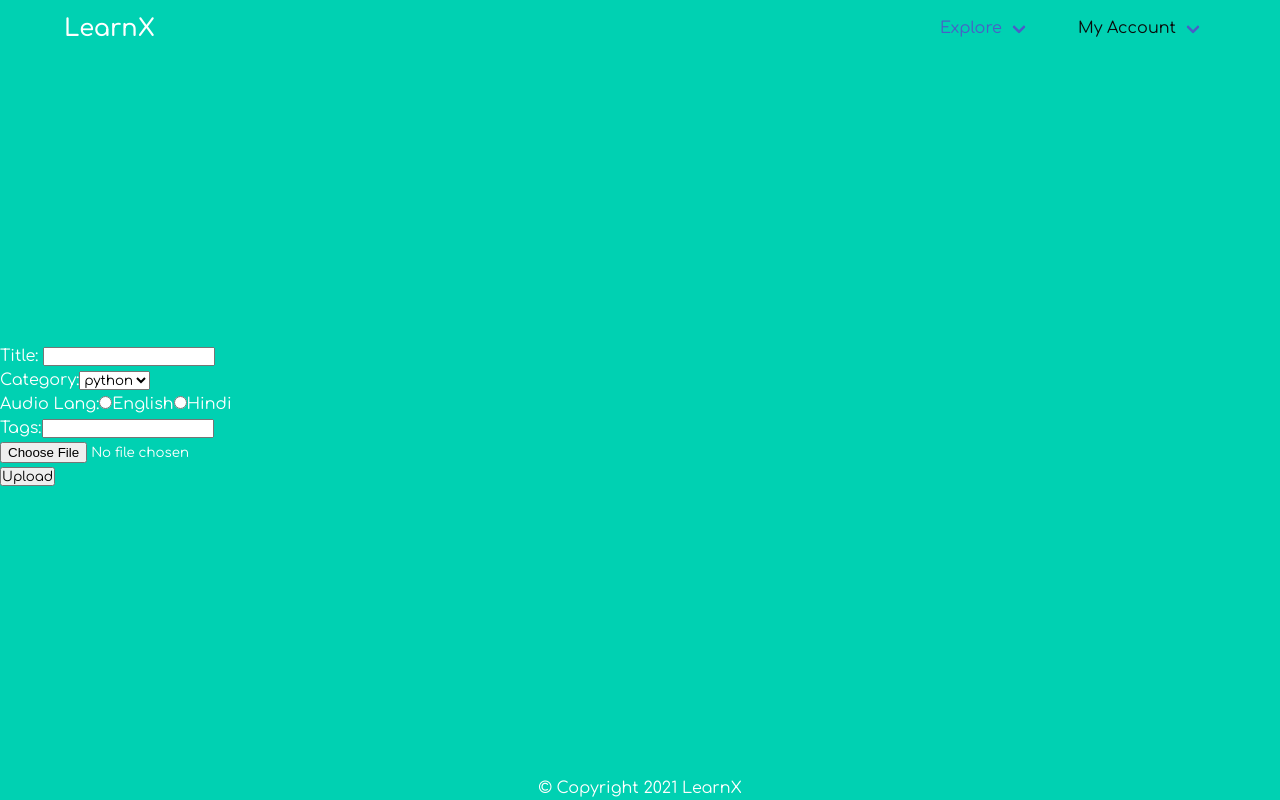
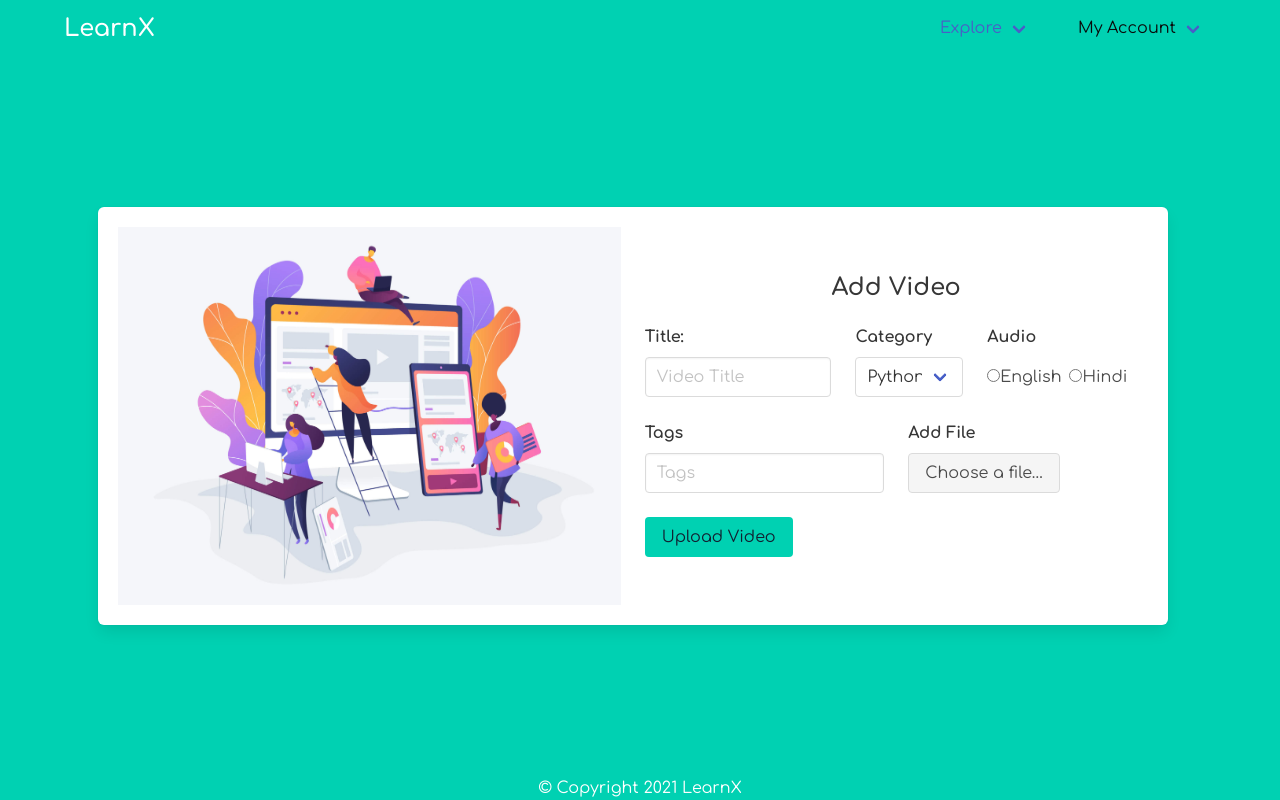
Before and after one commit to salmannotkhan/learnX, a React (Create React App) app in the folder client/: page /user/video in a window 1280 px wide. Built offline with nearby package versions, Linux system fonts and the light colour scheme.

Commit message:
Styled UploadVideo form

```diff
--- a/client/src/components/Login.jsx
+++ b/client/src/components/Login.jsx
@@ -79,7 +79,7 @@ function Login() {
 										</div>
 										<div className="column">
 											<div className="columns is-vcentered">
-												<div className="column ">
+												<div className="column">
 													<h4 class="title is-4 has-text-dark has-text-centered">
 														Signin
 													</h4>
--- a/client/src/components/user/UploadVideo.jsx
+++ b/client/src/components/user/UploadVideo.jsx
@@ -1,5 +1,6 @@
 import axios from "axios";
 import { useReducer } from "react";
+import UploadVideoImage from "images/UploadVideo.jpg";
 
 const reducer = (state, action) => {
 	const { name, value } = action;
@@ -27,54 +28,208 @@ function UploadVideo() {
 		axios.post("/video", payload).then((data) => console.log(data));
 	};
 	return (
-		<div className="App" style={{ width: 300 }}>
-			<form onSubmit={handleSubmit} encType="multipart/form-data">
+		<>
+			<div className="App">
+				<div className="hero-body">
+					<div className="columns is-centered">
+						<div className="column is-11">
+							<div className="box">
+								<form
+									onSubmit={handleSubmit}
+									encType="multipart/form-data">
+									<div className="columns is-vcentered">
+										<div className="column is-6">
+											<figure className="image is-4by3">
+												<img
+													src={UploadVideoImage}
+													alt="Upload Video banner"
+												/>
+											</figure>
+										</div>
+										<div className="column">
+											<h3 class="title is-4 has-text-dark ml-10 has-text-centered">
+												Add Video
+											</h3>
+											<div className="columns is-multiline is-mobile">
+												<div className="column is-two-fifths">
+													<div className="field">
+														<label className="label">
 															Title:{" "}
+														</label>
+														<div className="control">
 															<input
+																className="input"
+																placeholder="Video Title"
 																type="text"
 																name="title"
-					value={state.title}
-					onChange={({ target }) => dispatch(target)}
+																value={
+																	state.title
+																}
+																onChange={({
+																	target,
+																}) =>
+																	dispatch(
+																		target
+																	)
+																}
 															/>
-				<br />
-				Category:
-				<select
+														</div>
+													</div>
+												</div>
+												<div className="column is-one-quarter">
+													<div className="field">
+														<label className="label">
+															Category
+														</label>
+
+														<div
+															className="select"
 															name="category"
-					onChange={({ target }) => dispatch(target)}>
-					<option value="python">python</option>
-					<option value="cpp">cpp</option>
-					<option value="java">java</option>
-					<option value="ruby">ruby</option>
-					<option value="golang">golang</option>
+															onChange={({
+																target,
+															}) =>
+																dispatch(target)
+															}>
+															<select>
+																<option value="python">
+																	Python
+																</option>
+																<option value="cpp">
+																	C++
+																</option>
+																<option value="java">
+																	Java
+																</option>
+																<option value="ruby">
+																	React
+																</option>
+																<option value="golang">
+																	Node
+																</option>
 															</select>
-				<br />
-				Audio Lang:
+														</div>
+													</div>
+												</div>
+
+												<div className="column is-one-third">
+													<div className="field">
+														<label className="label">
+															Audio
+														</label>
+														<div className="control mt-4">
+															<label class="radio">
 																<input
 																	type="radio"
 																	name="audioLanguage"
 																	value="English"
-					onClick={({ target }) => dispatch(target)}
+																	onClick={({
+																		target,
+																	}) =>
+																		dispatch(
+																			target
+																		)
+																	}
 																/>
 																English
+															</label>
+
+															<label class="radio">
 																<input
 																	type="radio"
 																	name="audioLanguage"
 																	value="Hindi"
-					onClick={({ target }) => dispatch(target)}
+																	onClick={({
+																		target,
+																	}) =>
+																		dispatch(
+																			target
+																		)
+																	}
 																/>
-				Hindi <br />
-				Tags:
+																Hindi
+															</label>
+														</div>
+													</div>
+												</div>
+												<div className="column is-half">
+													<div className="field">
+														<label className="label">
+															Tags
+														</label>
+														<div className="control">
 															<input
+																className="input"
 																type="text"
 																name="tags"
-					value={state.tags}
-					onChange={({ target }) => dispatch(target)}
+																placeholder="Tags"
+																value={
+																	state.tags
+																}
+																onChange={({
+																	target,
+																}) =>
+																	dispatch(
+																		target
+																	)
+																}
 															/>
-				<input type="file" name="video" onChange={console.log} />
-				<br />
-				<button type="submit">Upload</button>
+														</div>
+													</div>
+												</div>
+
+												<div className="column">
+													<div className="field">
+														<label className="label">
+															Add File
+														</label>
+														<div className="control">
+															<div class="file">
+																<label class="file-label">
+																	<input
+																		class="file-input"
+																		type="file"
+																		name="resume"
+																		onChange={
+																			console.log
+																		}
+																	/>
+																	<span class="file-cta">
+																		<span class="file-label">
+																			Choose
+																			a
+																			file…
+																		</span>
+																	</span>
+																</label>
+															</div>
+														</div>
+													</div>
+												</div>
+
+												<div className="column is-half">
+													<div className="field">
+														<p className="control">
+															<button
+																type="submit"
+																className="button is-primary "
+																style={{
+																	color: "#112031",
+																}}>
+																Upload Video
+															</button>
+														</p>
+													</div>
+												</div>
+											</div>
+										</div>
+									</div>
 								</form>
 							</div>
+						</div>
+					</div>
+				</div>
+			</div>
+		</>
 	);
 }
 
```
Also changed, not shown: client/src/components/AboutUs.jsx (renamed from client/src/components/AboutUs.js), client/src/images/UploadVideo.jpg (added), client/src/images/UploadVideo.png (added). Lines whose indentation alone changed are shown as unchanged.
